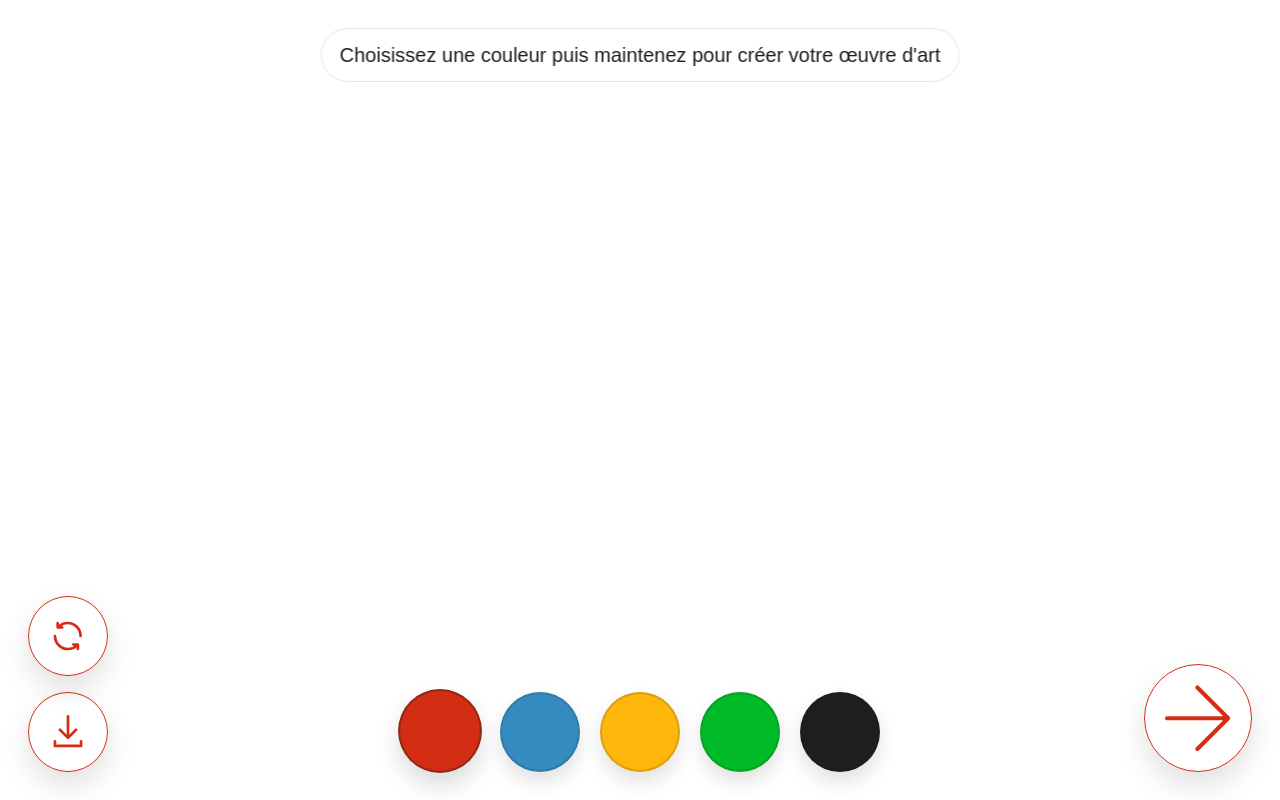
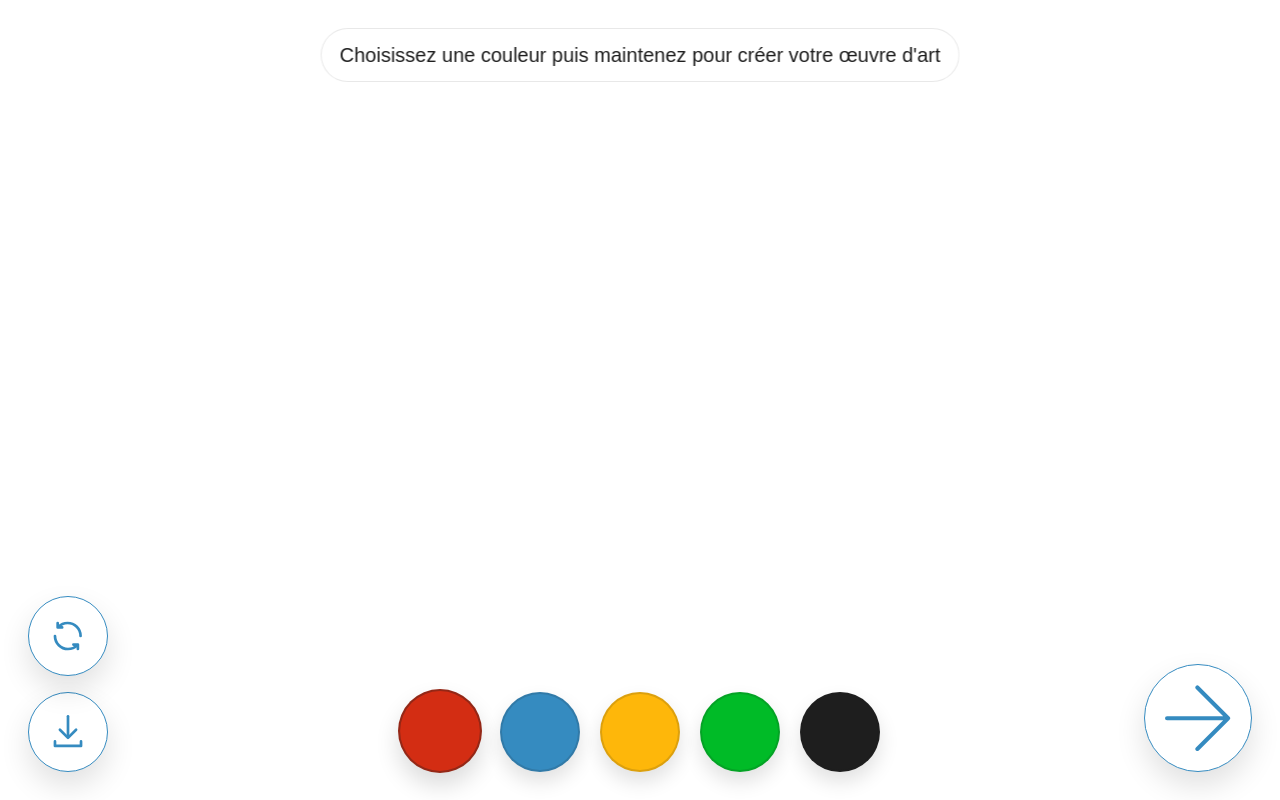
Before and after one commit to amme280/experience-yayoi-kusama, a plain HTML site: page interraction_jeu2.html in a window 1280 px wide. Drawn offline with Linux system fonts and the light colour scheme; a web font is replaced by a local one.

Commit message:
modification couleur bouton chap2

```diff
--- a/interraction_jeu2.css
+++ b/interraction_jeu2.css
@@ -109,8 +109,8 @@ body{background:var(--color-white);overflow:hidden;font-family:var(--font-text);
 	gap:10px;
 	border-radius:74px;
 	background:var(--blanc, #FFF);
-	color:var(--rouge, #D32D13);
-	border:1px solid var(--rouge, #D32D13);
+	color:var(--color-blue);
+	border:1px solid var(--color-blue);
 	text-decoration:none;
 	box-shadow:0 14px 30px rgba(0,0,0,0.12);
 	transition:box-shadow 200ms ease-in, background 200ms ease-in, color 200ms ease-in;
@@ -145,8 +145,8 @@ body{background:var(--color-white);overflow:hidden;font-family:var(--font-text);
 	padding:10px 14px;
 	border-radius:9999px;
 	background:var(--blanc, #FFF);
-	border:1px solid var(--rouge, #D32D13);
-	color:var(--rouge, #D32D13);
+	border:1px solid var(--color-blue);
+	color:var(--color-blue);
 	font-family:var(--font-text);
 	font-size:var(--size-text);
 	line-height:1;
@@ -162,7 +162,7 @@ body{background:var(--color-white);overflow:hidden;font-family:var(--font-text);
 
 .icon-btn:hover,
 .icon-btn:focus-visible{
-	background:var(--rouge, #D32D13);
+	background:var(--color-blue);
 	color:var(--blanc, #FFF);
 	box-shadow:0 20px 40px rgba(0,0,0,0.16);
 }
```
